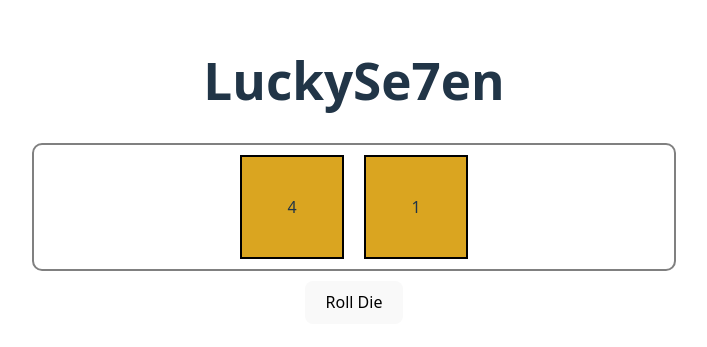
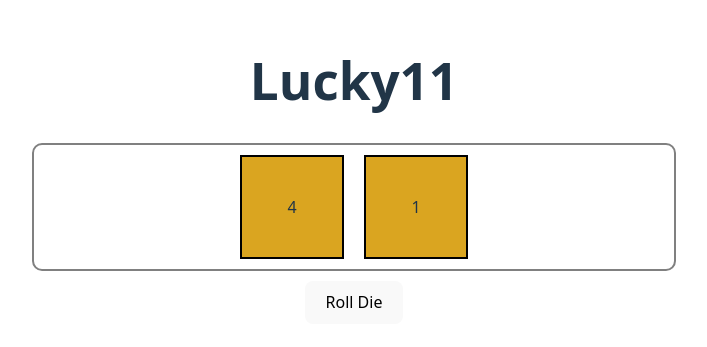
Before and after one commit to jayathra/lucky7, a React (Vite) app: page / in a window 1280 px wide. Shown: the part 229-576 px from the top of the page, without its empty margins (286-993 px from the left). Built offline with nearby package versions, Linux system fonts and the light colour scheme.

Commit message:
Abstracted out the heading so that it depends on the target to reach

```diff
--- a/src/App.jsx
+++ b/src/App.jsx
@@ -5,7 +5,6 @@ function App() {
 
   return (
     <>
-      <h1>LuckySe7en</h1>
       <LuckyN />
     </>
   )
--- a/src/LuckyN.jsx
+++ b/src/LuckyN.jsx
@@ -3,14 +3,18 @@ import { useState } from 'react';
 import { rollDie, isWinner } from './utils.jsx'
 import Dice from './Dice.jsx';
 
+const target = 11;
+const numDie = 2;
+
 export default function LuckyN() {
 
-    const [roll, setRoll] = useState(rollDie(2));
+    const [roll, setRoll] = useState(rollDie(numDie));
 
     return (
         <>
+            <h1>Lucky{target}</h1>
             <Dice roll={roll} setRoll={setRoll} />
-            {isWinner(roll, 11) && <h3>WINNER WINNER!</h3>}
+            {isWinner(roll, target) && <h3>WINNER WINNER!</h3>}
         </>
 
     )
```
